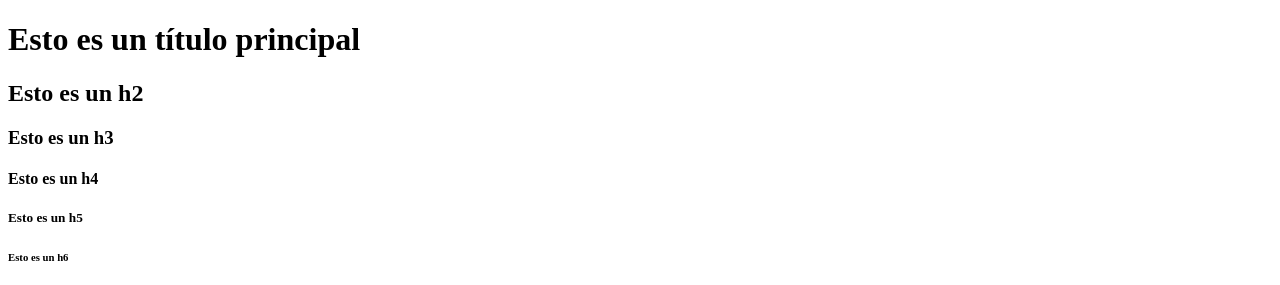
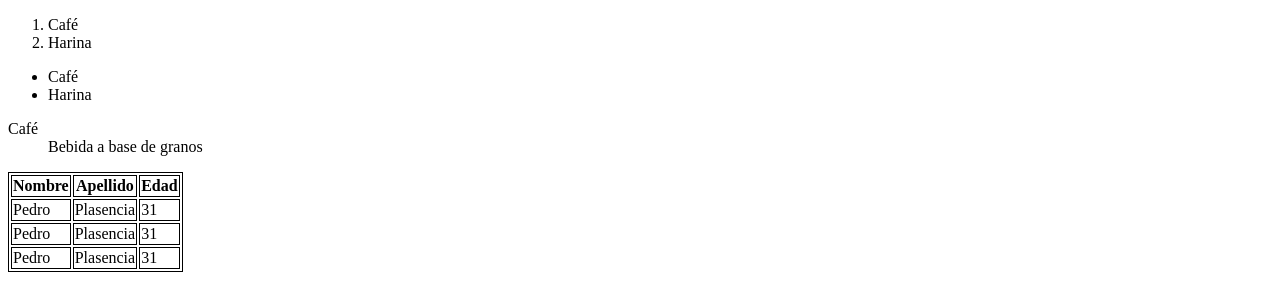
Before and after one commit to pedrovelasquez9/webdev_youtube, a plain HTML site: page index.html in a window 1280 px wide. Shown: the top 285 px of the page. Drawn offline with Linux system fonts and the light colour scheme.

Commit message:
feat: tables and lists

```diff
--- a/index.html
+++ b/index.html
@@ -4,8 +4,56 @@
     <meta charset="UTF-8" />
     <meta name="viewport" content="width=device-width, initial-scale=1.0" />
     <title>Mi primer doc HTML</title>
+    <style>
+      table,
+      tr,
+      td,
+      th {
+        border: 1px solid #000;
+      }
+    </style>
   </head>
   <body>
+    <ol>
+      <li>Café</li>
+      <li>Harina</li>
+    </ol>
+    <ul>
+      <li>Café</li>
+      <li>Harina</li>
+    </ul>
+    <dl>
+      <dt>Café</dt>
+      <dd>Bebida a base de granos</dd>
+    </dl>
+    <table>
+      <thead>
+        <tr>
+          <th>Nombre</th>
+          <th>Apellido</th>
+          <th>Edad</th>
+        </tr>
+      </thead>
+      <tbody>
+        <tr>
+          <td>Pedro</td>
+          <td>Plasencia</td>
+          <td>31</td>
+        </tr>
+        <tr>
+          <td>Pedro</td>
+          <td>Plasencia</td>
+          <td>31</td>
+        </tr>
+      </tbody>
+      <tfoot>
+        <tr>
+          <td>Pedro</td>
+          <td>Plasencia</td>
+          <td>31</td>
+        </tr>
+      </tfoot>
+    </table>
     <h1>Esto es un título principal</h1>
     <h2>Esto es un h2</h2>
     <h3>Esto es un h3</h3>
```
